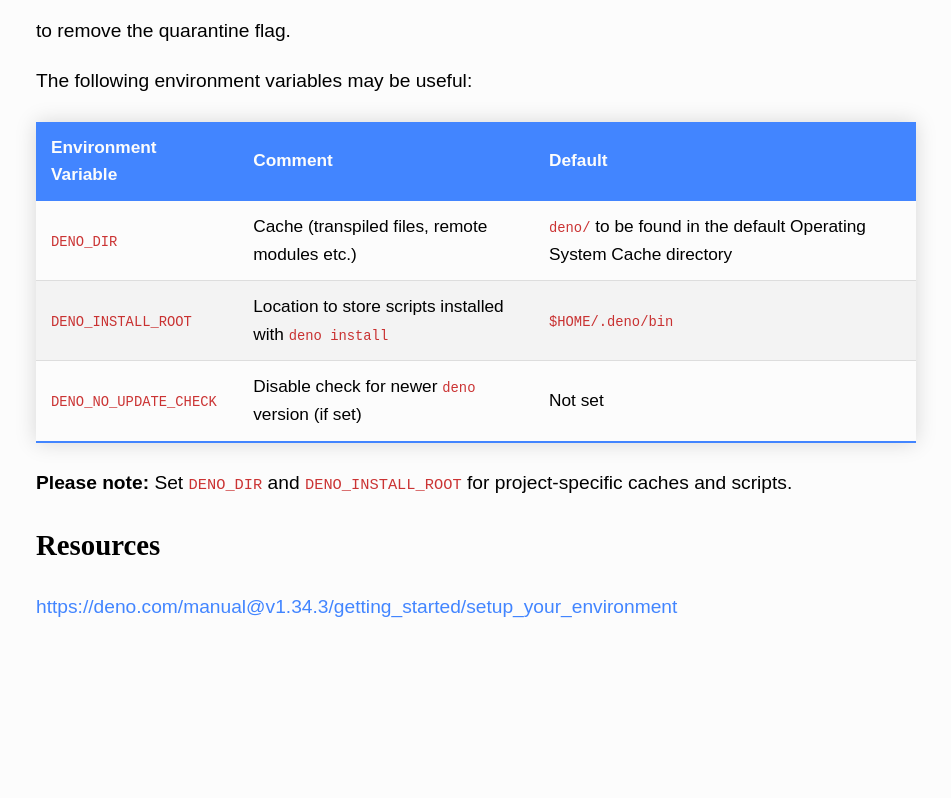
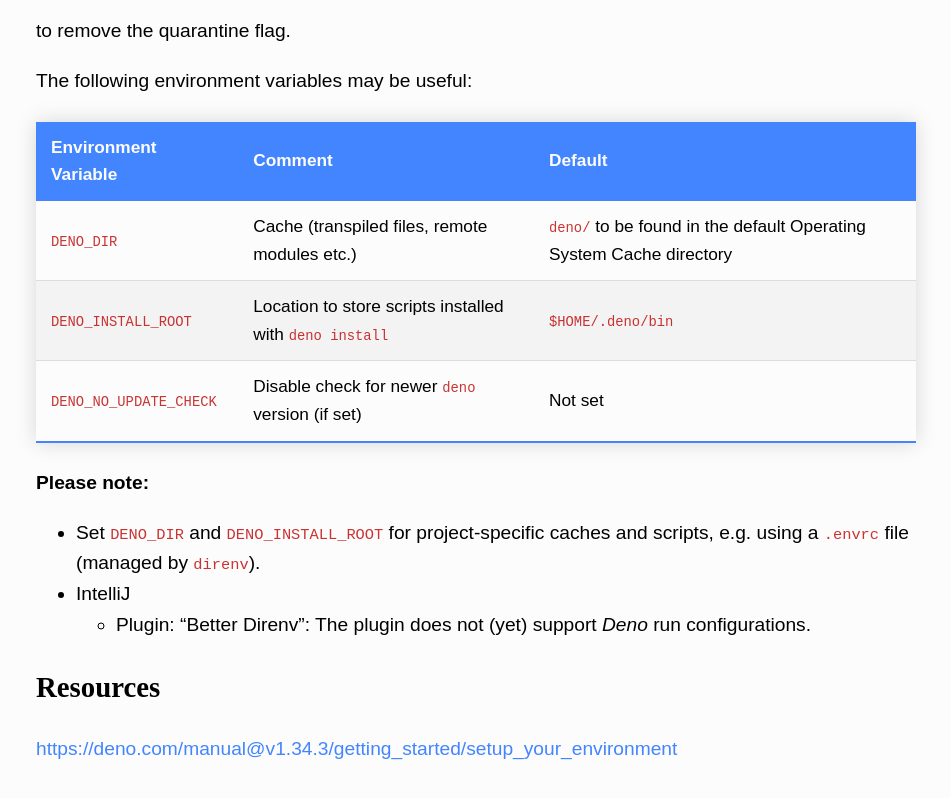
Before and after one commit to bvfnbk/bvfnbk.github.io, a plain HTML site: page posts/deno/install/index.html in a window 1280 px wide. Shown: the part 902-1700 px from the top of the page, without its empty margins (324-1275 px from the left). Before the commit the page ends 1616 px from the top, so only its background shows below. Drawn offline with Linux system fonts and the light colour scheme.

Commit message:
deploy: bvfnbk/source.bvfnbk.github.io@2a8d51b455d87b60504735bb4db19463fc635294

```diff
--- a/posts/deno/install/index.html
+++ b/posts/deno/install/index.html
@@ -6,4 +6,5 @@
 your platform.</p><table><thead><tr><th>OS</th><th>Architecture</th><th>Artifact</th></tr></thead><tbody><tr><td>macOS</td><td><code>aarch64</code></td><td><code>deno-aarch64-apple-darwin.zip</code></td></tr><tr><td>macOS</td><td><code>x86_64</code></td><td><code>deno-x86_64-apple-darwin.zip</code></td></tr><tr><td>Windows</td><td><code>x86_64</code></td><td><code>deno-x86_64-pc-windows-msvc.zip</code></td></tr><tr><td>Linux</td><td><code>x86_64</code></td><td><code>deno-x86_64-unknown-linux-gnu.zip</code></td></tr></tbody></table><p>The ZIP file contains a single file executable <code>deno</code> (for macOS and Linux) which can be put into a directory of your
 choice, e.g.</p><div class=highlight><pre tabindex=0 style=color:#f8f8f2;background-color:#272822;-moz-tab-size:4;-o-tab-size:4;tab-size:4><code class=language-shell data-lang=shell><span style=display:flex><span>deno-$VERSION/bin/deno
 </span></span></code></pre></div><p><strong>Please note: (macOS)</strong> Running the <code>deno</code> executable might be forbidden (as the developer cannot be verified). Run</p><div class=highlight><pre tabindex=0 style=color:#f8f8f2;background-color:#272822;-moz-tab-size:4;-o-tab-size:4;tab-size:4><code class=language-shell data-lang=shell><span style=display:flex><span>xattr -d com.apple.quarantine deno-$VERSION/bin/deno
-</span></span></code></pre></div><p>to remove the quarantine flag.</p><p>The following environment variables may be useful:</p><table><thead><tr><th>Environment Variable</th><th>Comment</th><th>Default</th></tr></thead><tbody><tr><td><code>DENO_DIR</code></td><td>Cache (transpiled files, remote modules etc.)</td><td><code>deno/</code> to be found in the default Operating System Cache directory</td></tr><tr><td><code>DENO_INSTALL_ROOT</code></td><td>Location to store scripts installed with <code>deno install</code></td><td><code>$HOME/.deno/bin</code></td></tr><tr><td><code>DENO_NO_UPDATE_CHECK</code></td><td>Disable check for newer <code>deno</code> version (if set)</td><td>Not set</td></tr></tbody></table><p><strong>Please note:</strong> Set <code>DENO_DIR</code> and <code>DENO_INSTALL_ROOT</code> for project-specific caches and scripts.</p><h2 id=resources>Resources</h2><p><a href=https://deno.com/manual@v1.34.3/getting_started/setup_your_environment>https://deno.com/manual@v1.34.3/getting_started/setup_your_environment</a></p></div></article></main></body></html>
+</span></span></code></pre></div><p>to remove the quarantine flag.</p><p>The following environment variables may be useful:</p><table><thead><tr><th>Environment Variable</th><th>Comment</th><th>Default</th></tr></thead><tbody><tr><td><code>DENO_DIR</code></td><td>Cache (transpiled files, remote modules etc.)</td><td><code>deno/</code> to be found in the default Operating System Cache directory</td></tr><tr><td><code>DENO_INSTALL_ROOT</code></td><td>Location to store scripts installed with <code>deno install</code></td><td><code>$HOME/.deno/bin</code></td></tr><tr><td><code>DENO_NO_UPDATE_CHECK</code></td><td>Disable check for newer <code>deno</code> version (if set)</td><td>Not set</td></tr></tbody></table><p><strong>Please note:</strong></p><ul><li>Set <code>DENO_DIR</code> and <code>DENO_INSTALL_ROOT</code> for project-specific caches and scripts, e.g. using a <code>.envrc</code> file (managed by
+<code>direnv</code>).</li><li>IntelliJ<ul><li>Plugin: &ldquo;Better Direnv&rdquo;: The plugin does not (yet) support <em>Deno</em> run configurations.</li></ul></li></ul><h2 id=resources>Resources</h2><p><a href=https://deno.com/manual@v1.34.3/getting_started/setup_your_environment>https://deno.com/manual@v1.34.3/getting_started/setup_your_environment</a></p></div></article></main></body></html>
```
